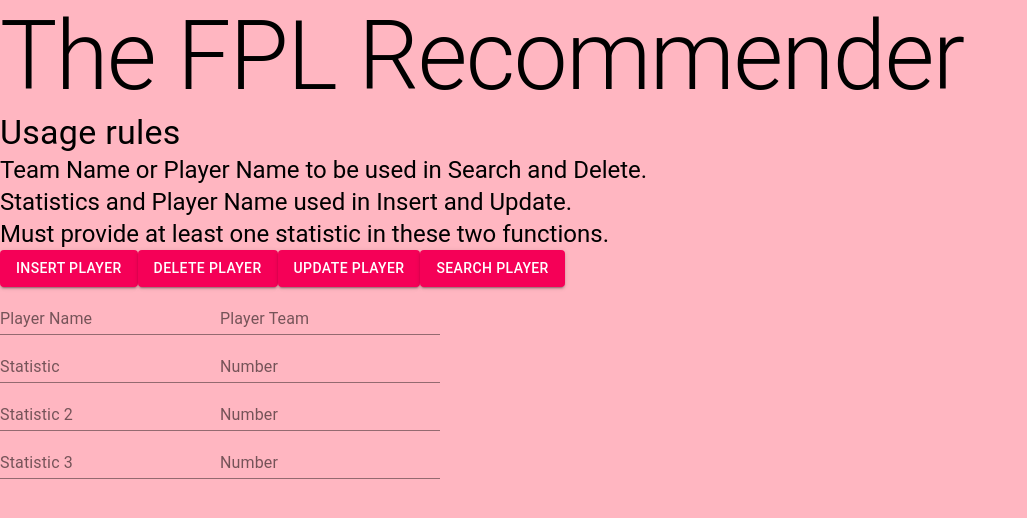
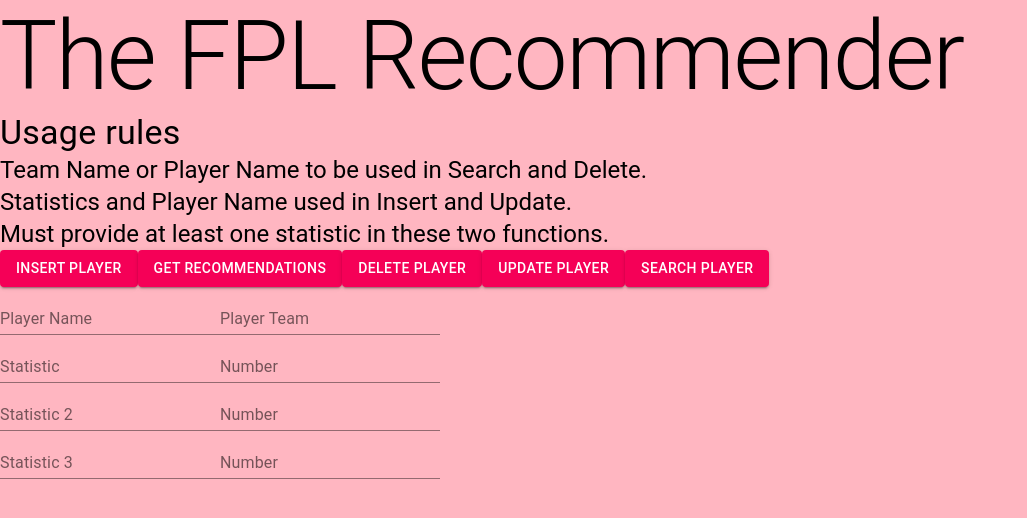
Before and after one commit to YashSukhwani/FPLRecommender, a React (Create React App) app in the folder fpl_reco/: page / in a window 1280 px wide. Shown: the top 518 px of the page, without its empty margins (0-1027 px from the left). Built offline with nearby package versions, Linux system fonts and the light colour scheme.

Commit message:
create button to get recos

```diff
--- a/fpl_reco/src/App.js
+++ b/fpl_reco/src/App.js
@@ -84,6 +84,22 @@ function App() {
       });
         }}>
         Insert Player</Button>
+
+      <Button variant="contained" color="secondary" onClick={() => {
+        var exec = require('child_process').exec, child;
+        child = exec('source /home/fplrecommender/virtualenv/repositories/FPLRecommender/fpl_reco/3.8/bin/activate && python3 /home/fplrecommender/repositories/FPLRecommender/fpl_reco/getrecs.py',
+          function (error, stdout, stderr) {
+            console.log('stdout: ' + stdout);
+            console.log('stderr: ' + stderr);
+            if (error !== null) {
+              console.log('exec error: ' + error);
+            }
+          });
+        child();
+        var fs = require('fs');
+        fs.readFile("/home/fplrecommender/repositories/FPLRecommender/fpl_reco/players.txt", 'utf8', function(err, data) { console.log(data); })
+        }}>
+        Get Recommendations</Button>
 
       <Button variant="contained" color="secondary"onClick={() => {
         console.log('Hi');
```
